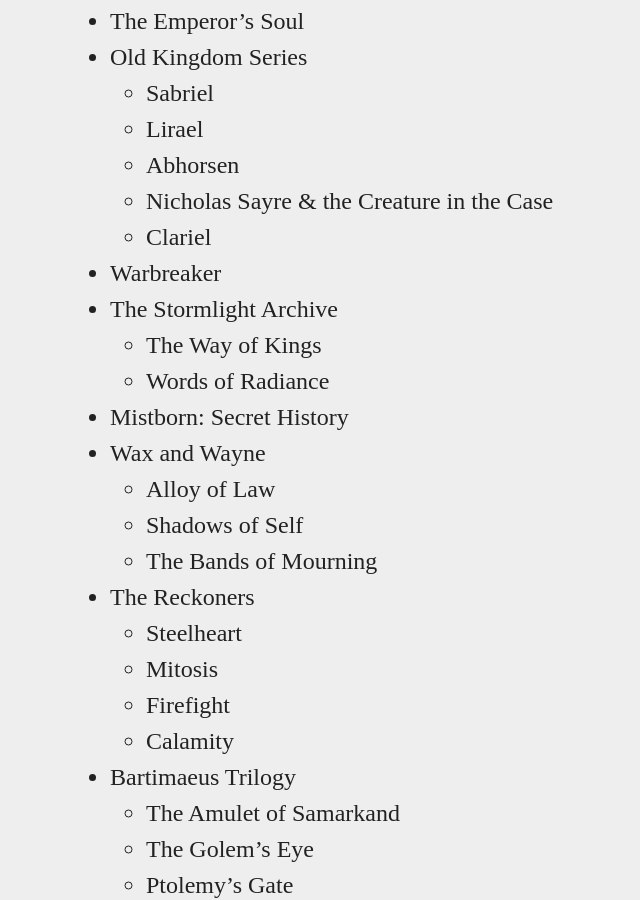
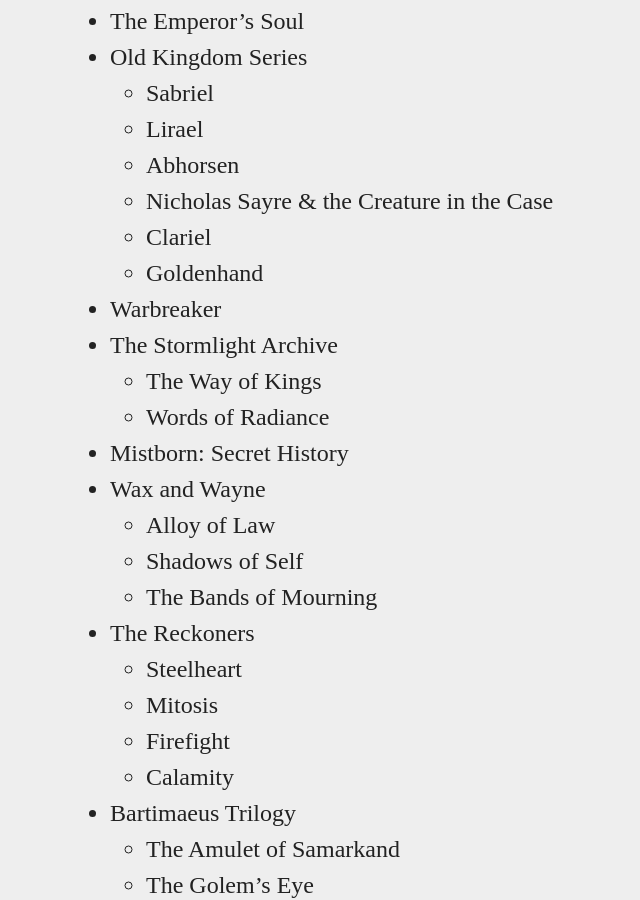
Before and after one commit to flowerinthenight/flowerinthenight.github.io, a Jekyll site: the page built from bookshelf.md, in a window 1280 px wide and 900 px high, scrolled down 2296 px. Shown: the whole window, without its empty margins (2-642 px from the left). Built offline with Jekyll 4.4.1, drawn with Linux system fonts in a browser that asks for light colours; some web fonts are replaced; comment, search, counter and statistics services are not loaded.

Commit message:
Update bookshelf.md

```diff
--- a/bookshelf.md
+++ b/bookshelf.md
@@ -68,6 +68,7 @@ Current: **Goldenhand**
   * Abhorsen
   * Nicholas Sayre & the Creature in the Case
   * Clariel
+  * Goldenhand
 * Warbreaker
 * The Stormlight Archive
   * The Way of Kings
```
